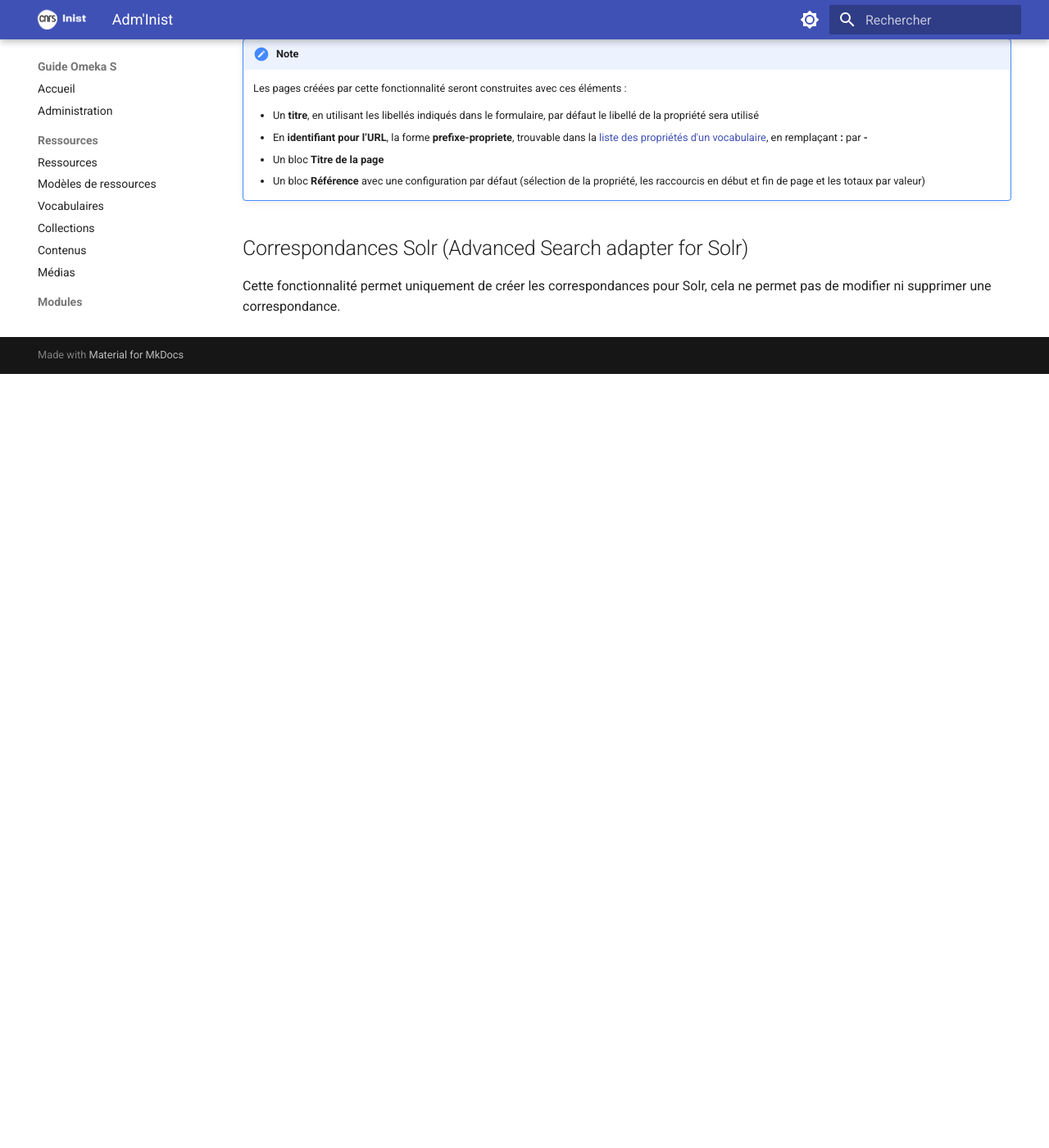
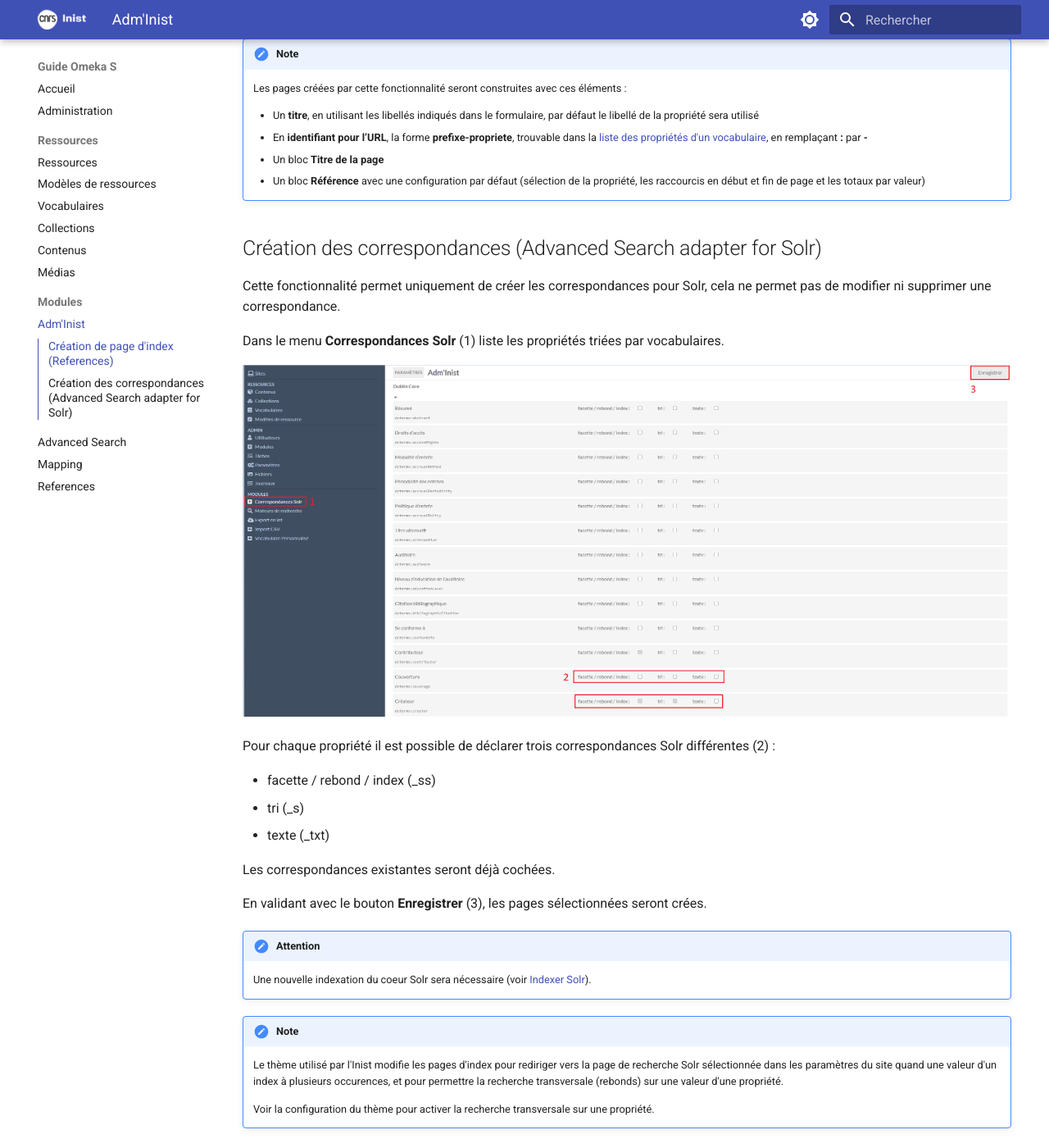
Before and after one commit to inist-omeka/guide-utilisation, an MkDocs documentation site: the page built from docs/module-administ.md, in a window 1280 px wide and 1400 px high, scrolled down 1192 px. Shown: the whole window at 82% size. Built offline with MkDocs 1.6.1 and Material for MkDocs 9.7.7, drawn with Linux system fonts in a browser that asks for light colours; before the commit the page ends 1648 px from its top, so only the background shows below that.

Commit message:
Ajout création correspondances Solr Administ

```diff
--- a/docs/module-administ.md
+++ b/docs/module-administ.md
@@ -26,6 +26,28 @@
 	- Un bloc **Titre de la page**
 	- Un bloc **Référence** avec une configuration par défaut (sélection de la propriété, les raccourcis en début et fin de page et les totaux par valeur)
 
-## Correspondances Solr (Advanced Search adapter for Solr)
+## Création des correspondances (Advanced Search adapter for Solr)
 
 Cette fonctionnalité permet uniquement de créer les correspondances pour Solr, cela ne permet pas de modifier ni supprimer une correspondance.
+
+Dans le menu **Correspondances Solr** (1) liste les propriétés triées par vocabulaires.
+
+![Formulaire création des correspondances Solr](assets/administ-creation-correspondances-solr.png)
+
+Pour chaque propriété il est possible de déclarer trois correspondances Solr différentes (2) :
+
+- facette / rebond / index (_ss)
+- tri (_s)
+- texte (_txt)
+
+Les correspondances existantes seront déjà cochées.
+
+En validant avec le bouton **Enregistrer** (3), les pages sélectionnées seront crées.
+
+!!! attention
+	Une nouvelle indexation du coeur Solr sera nécessaire (voir [Indexer Solr](module-advanced-search.md#indexer-solr-advanced-search-adapter-for-solr)).
+
+!!! note
+	Le thème utilisé par l'Inist modifie les pages d'index pour rediriger vers la page de recherche Solr sélectionnée dans les paramètres du site quand une valeur d'un index à plusieurs occurences, et pour permettre la recherche transversale (rebonds) sur une valeur d'une propriété.
+
+	Voir la configuration du thème pour activer la recherche transversale sur une propriété.
```
Also changed, not shown: docs/assets/administ-creation-correspondances-solr.png (added).
